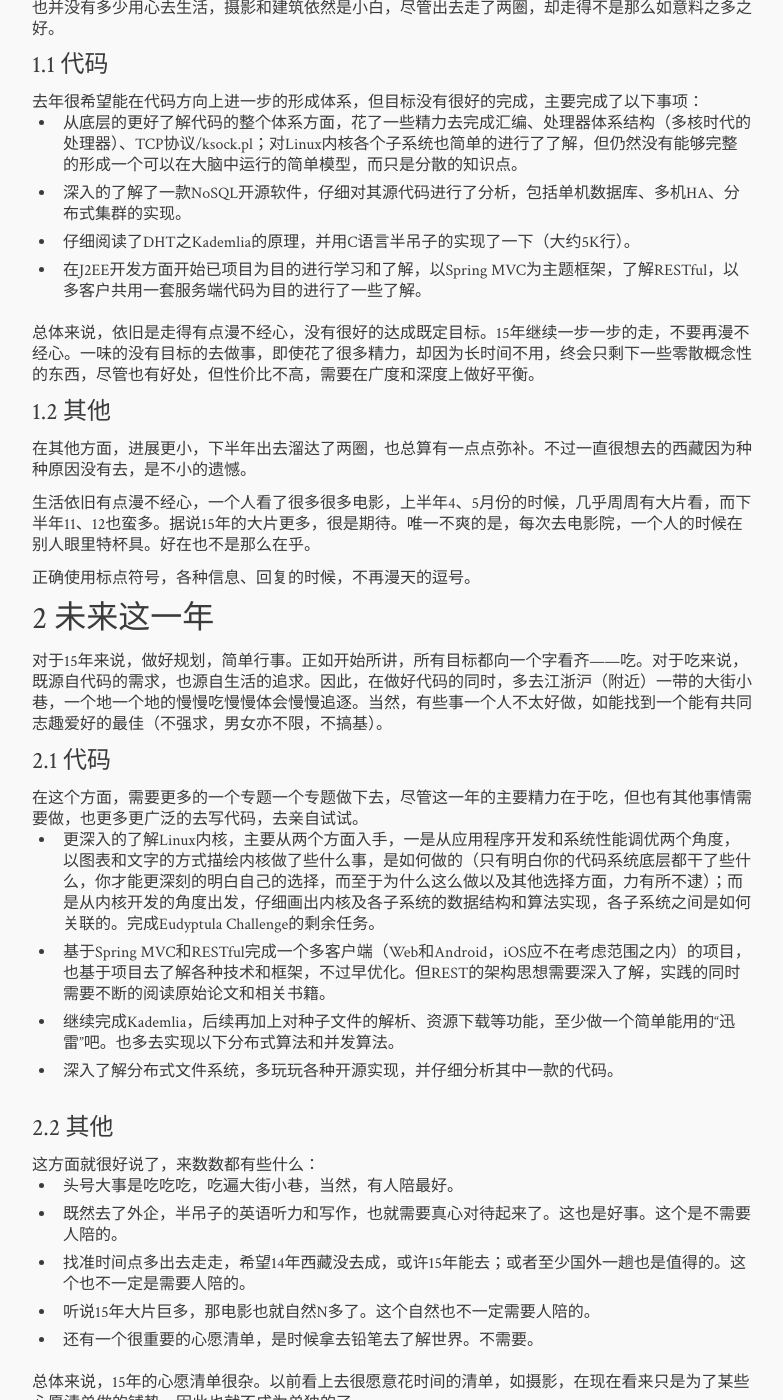
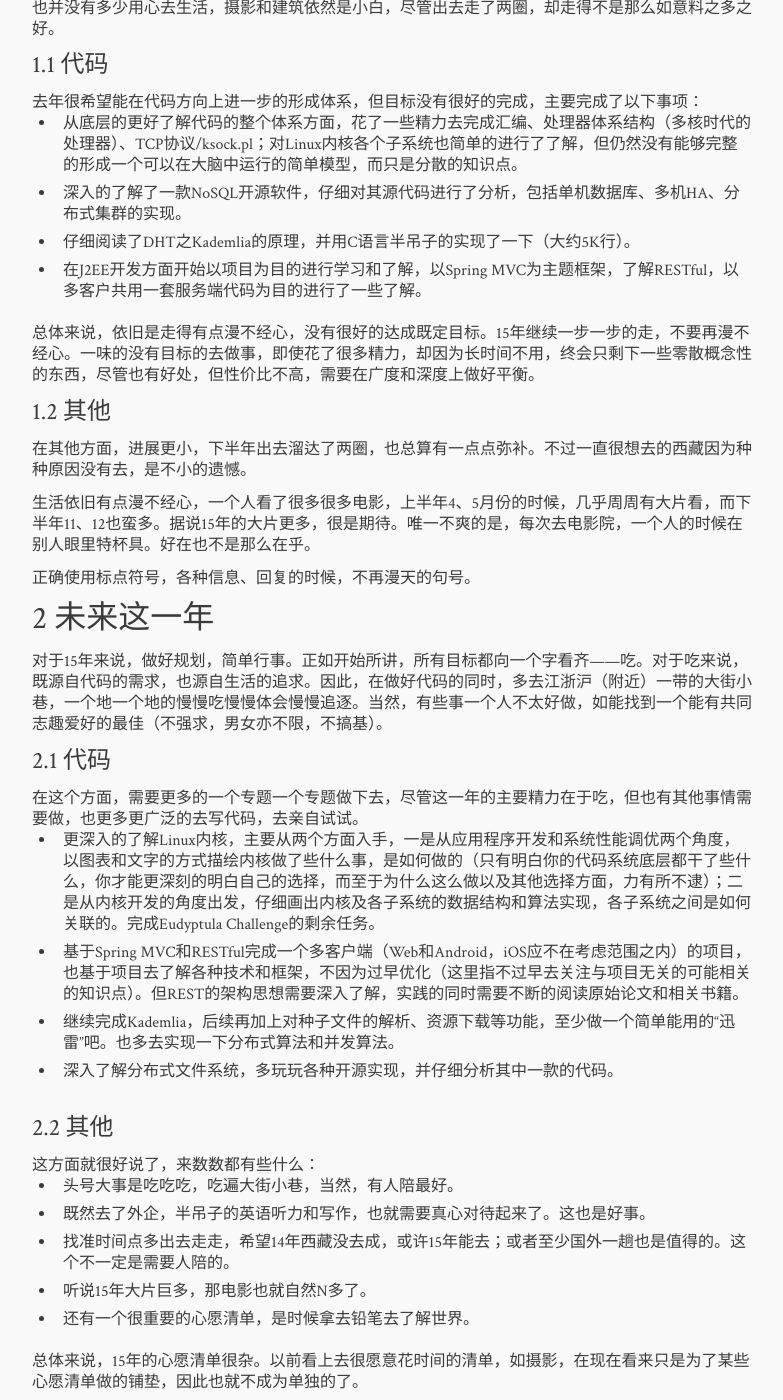
Before and after one commit to kiterunner-t/kiterunner-t.github.io, a Jekyll site: the page built from _posts/2014-12-29-2014，这一年.md, in a window 1280 px wide and 1400 px high, scrolled down 1264 px. Shown: the whole window, without its empty margins (248-1031 px from the left). Built offline with Jekyll 4.4.1, drawn with Linux system fonts in a browser that asks for light colours; comment, search, counter and statistics services are not loaded.

Commit message:
修改2014年总结错字

```diff
--- a/_posts/2014-12-29-2014，这一年.md
+++ b/_posts/2014-12-29-2014，这一年.md
@@ -6,12 +6,11 @@ category: articles
 tags: [Jekyll]
 ---
 
-
     kiterunner_t
     TO THE HAPPY FEW
 
 
-**（本文属于非技术类文章，谢绝任何形式的转载，更多内容请参考“[版权说明][1]”。）**
+（本文属于非技术类文章，谢绝任何形式的转载，更多内容请参考“[版权说明][1]”。）
 
 又一年过去了。不知不觉之间毕业已经4年多了，也不停的折腾了4年。尽管早已不是小孩子了，但在很多人眼里，依然是没长大的小孩子，不知世事的小孩子。这么多年，依然管不住自己，无法很好的控制自己的种种，对于重复而无新鲜感的事并不会老老实实的做下去。好在，这一年里面已经有了一些进展，不会只一味的管事情是不是自己愿意做的，也会硬着头皮的一点点的啃下去。
 
@@ -30,7 +29,7 @@ tags: [Jekyll]
 * 从底层的更好了解代码的整个体系方面，花了一些精力去完成汇编、处理器体系结构（多核时代的处理器）、TCP协议/ksock.pl；对Linux内核各个子系统也简单的进行了了解，但仍然没有能够完整的形成一个可以在大脑中运行的简单模型，而只是分散的知识点。
 * 深入的了解了一款NoSQL开源软件，仔细对其源代码进行了分析，包括单机数据库、多机HA、分布式集群的实现。
 * 仔细阅读了DHT之Kademlia的原理，并用C语言半吊子的实现了一下（大约5K行）。
-* 在J2EE开发方面开始已项目为目的进行学习和了解，以Spring MVC为主题框架，了解RESTful，以多客户共用一套服务端代码为目的进行了一些了解。
+* 在J2EE开发方面开始以项目为目的进行学习和了解，以Spring MVC为主题框架，了解RESTful，以多客户共用一套服务端代码为目的进行了一些了解。
 
 总体来说，依旧是走得有点漫不经心，没有很好的达成既定目标。15年继续一步一步的走，不要再漫不经心。一味的没有目标的去做事，即使花了很多精力，却因为长时间不用，终会只剩下一些零散概念性的东西，尽管也有好处，但性价比不高，需要在广度和深度上做好平衡。
 
@@ -40,7 +39,7 @@ tags: [Jekyll]
 
 生活依旧有点漫不经心，一个人看了很多很多电影，上半年4、5月份的时候，几乎周周有大片看，而下半年11、12也蛮多。据说15年的大片更多，很是期待。唯一不爽的是，每次去电影院，一个人的时候在别人眼里特杯具。好在也不是那么在乎。
 
-正确使用标点符号，各种信息、回复的时候，不再漫天的逗号。
+正确使用标点符号，各种信息、回复的时候，不再漫天的句号。
 
 ## 2 未来这一年
 
@@ -50,9 +49,9 @@ tags: [Jekyll]
 
 在这个方面，需要更多的一个专题一个专题做下去，尽管这一年的主要精力在于吃，但也有其他事情需要做，也更多更广泛的去写代码，去亲自试试。
 
-* 更深入的了解Linux内核，主要从两个方面入手，一是从应用程序开发和系统性能调优两个角度，以图表和文字的方式描绘内核做了些什么事，是如何做的（只有明白你的代码系统底层都干了些什么，你才能更深刻的明白自己的选择，而至于为什么这么做以及其他选择方面，力有所不逮）；而是从内核开发的角度出发，仔细画出内核及各子系统的数据结构和算法实现，各子系统之间是如何关联的。完成Eudyptula Challenge的剩余任务。
-* 基于Spring MVC和RESTful完成一个多客户端（Web和Android，iOS应不在考虑范围之内）的项目，也基于项目去了解各种技术和框架，不过早优化。但REST的架构思想需要深入了解，实践的同时需要不断的阅读原始论文和相关书籍。
-* 继续完成Kademlia，后续再加上对种子文件的解析、资源下载等功能，至少做一个简单能用的“迅雷”吧。也多去实现以下分布式算法和并发算法。
+* 更深入的了解Linux内核，主要从两个方面入手，一是从应用程序开发和系统性能调优两个角度，以图表和文字的方式描绘内核做了些什么事，是如何做的（只有明白你的代码系统底层都干了些什么，你才能更深刻的明白自己的选择，而至于为什么这么做以及其他选择方面，力有所不逮）；二是从内核开发的角度出发，仔细画出内核及各子系统的数据结构和算法实现，各子系统之间是如何关联的。完成Eudyptula Challenge的剩余任务。
+* 基于Spring MVC和RESTful完成一个多客户端（Web和Android，iOS应不在考虑范围之内）的项目，也基于项目去了解各种技术和框架，不因为过早优化（这里指不过早去关注与项目无关的可能相关的知识点）。但REST的架构思想需要深入了解，实践的同时需要不断的阅读原始论文和相关书籍。
+* 继续完成Kademlia，后续再加上对种子文件的解析、资源下载等功能，至少做一个简单能用的“迅雷”吧。也多去实现一下分布式算法和并发算法。
 * 深入了解分布式文件系统，多玩玩各种开源实现，并仔细分析其中一款的代码。
 
 ### 2.2 其他
@@ -60,10 +59,10 @@ tags: [Jekyll]
 这方面就很好说了，来数数都有些什么：
 
 * 头号大事是吃吃吃，吃遍大街小巷，当然，有人陪最好。
-* 既然去了外企，半吊子的英语听力和写作，也就需要真心对待起来了。这也是好事。这个是不需要人陪的。
-* 找准时间点多出去走走，希望14年西藏没去成，或许15年能去；或者至少国外一趟也是值得的。这个也不一定是需要人陪的。
-* 听说15年大片巨多，那电影也就自然N多了。这个自然也不一定需要人陪的。
-* 还有一个很重要的心愿清单，是时候拿去铅笔去了解世界。不需要。
+* 既然去了外企，半吊子的英语听力和写作，也就需要真心对待起来了。这也是好事。
+* 找准时间点多出去走走，希望14年西藏没去成，或许15年能去；或者至少国外一趟也是值得的。这个不一定是需要人陪的。
+* 听说15年大片巨多，那电影也就自然N多了。
+* 还有一个很重要的心愿清单，是时候拿去铅笔去了解世界。
 
 总体来说，15年的心愿清单很杂。以前看上去很愿意花时间的清单，如摄影，在现在看来只是为了某些心愿清单做的铺垫，因此也就不成为单独的了。
 
```
